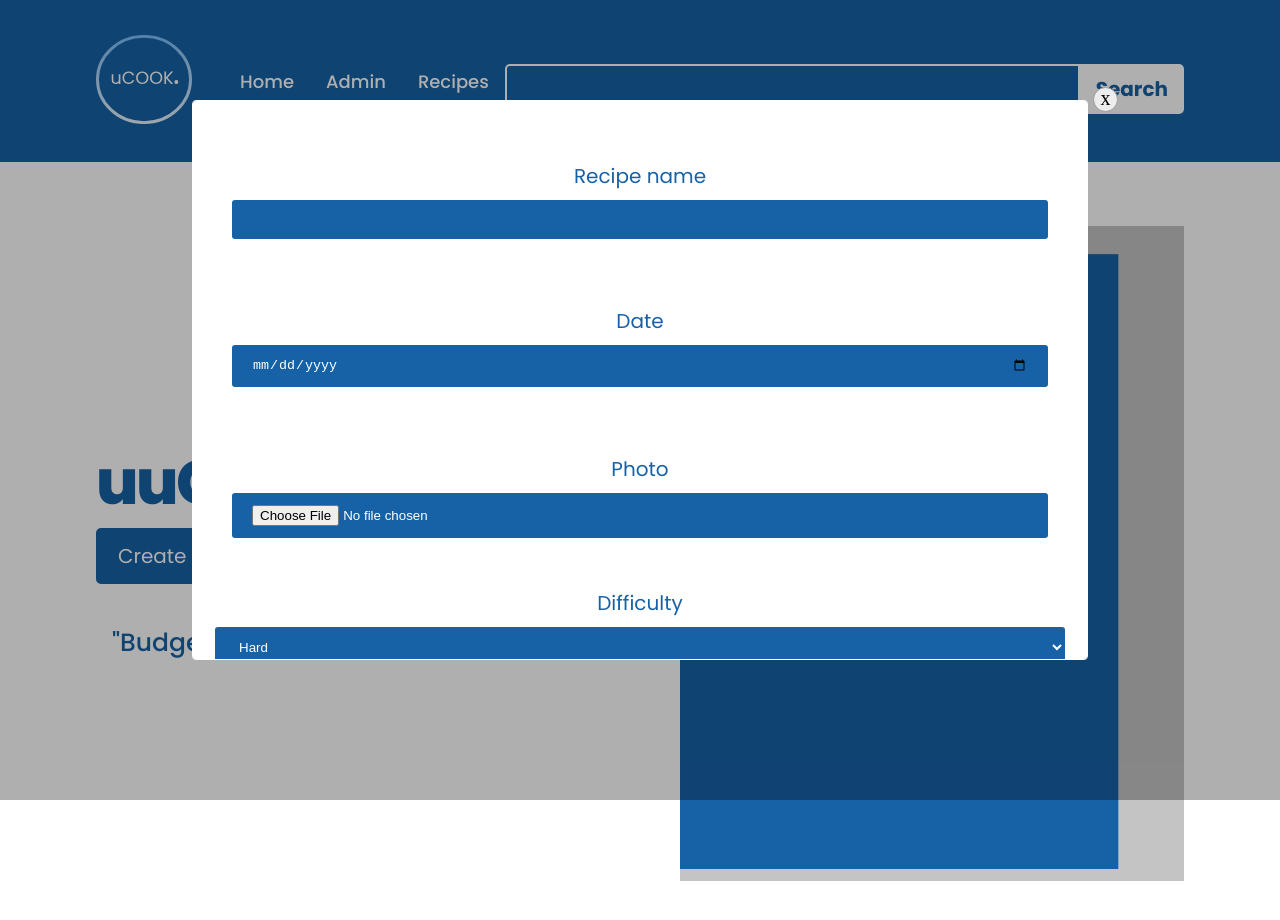
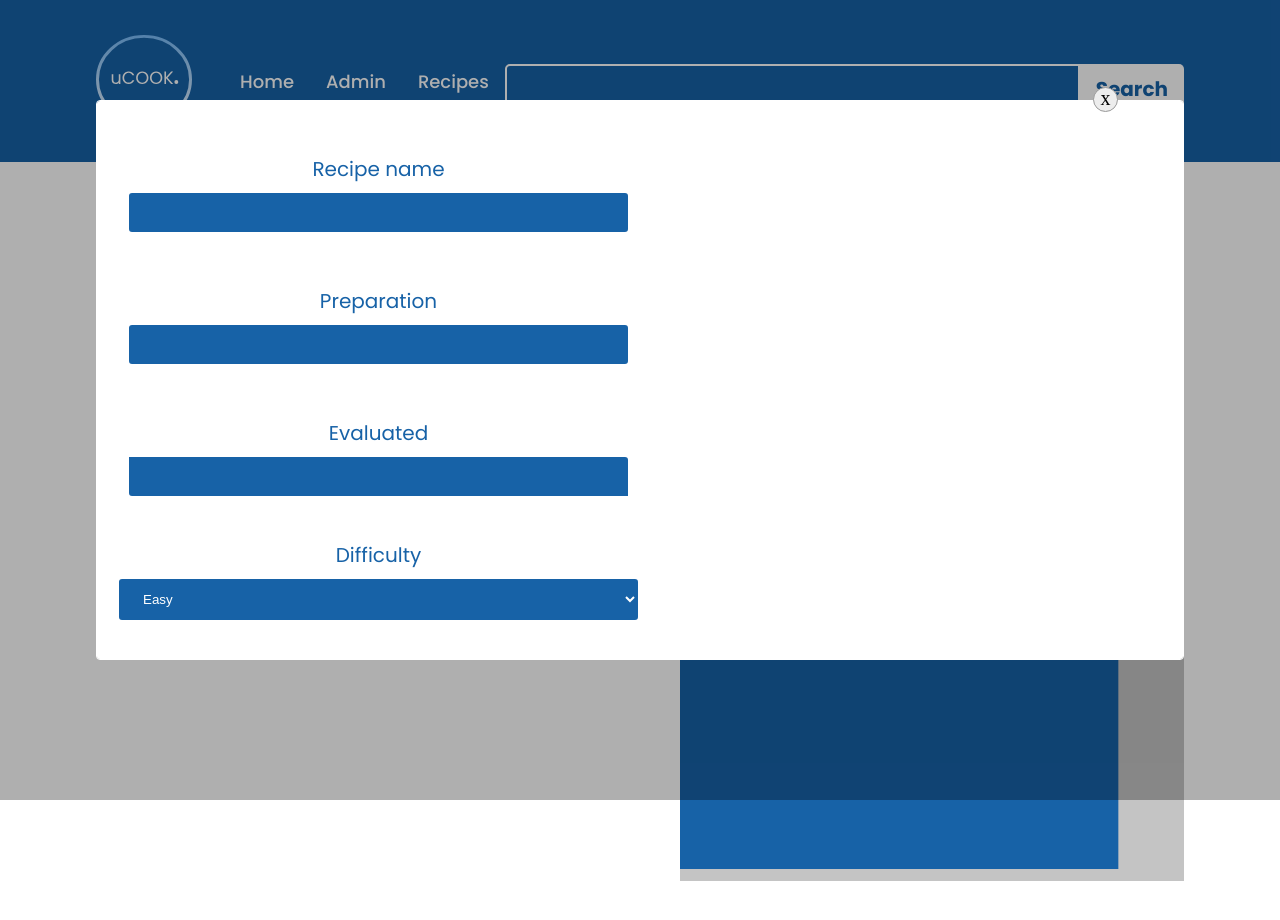
Before and after one commit to miraZz99/kucharka, a React (Create React App) app in the folder client/: page / in a window 1280 px wide. Both pictures are taken after a click on the button "Create". Shown: the top 920 px of the page. Built offline with nearby package versions, Linux system fonts and the light colour scheme.

Commit message:
create,recipe,find

```diff
--- a/client/src/App.js
+++ b/client/src/App.js
@@ -3,7 +3,8 @@ import React from 'react'
 import { Recipes, Header } from './containers';
 import { Navbar} from './components';
 import './App.css';
-import Find from './componenty_A/Find';
+
+
 
 
 const App = () => {
@@ -12,7 +13,9 @@ const App = () => {
       <div className="color__bg">
 
       <Recipes />
+
         <Header />
+
       </div>
       {/* <Recipes /> */}
     </div>
--- a/client/src/components/navbar/Navbar.jsx
+++ b/client/src/components/navbar/Navbar.jsx
@@ -2,7 +2,9 @@ import React, { useState } from 'react'
 import { RiMenu3Line, RiCloseLine } from 'react-icons/ri';
 import logo from '../../assets/logo.svg'
 import './navbar.css';
-import axios from 'axios'
+
+
+
 
 
 
@@ -29,6 +31,7 @@ const Navbar = (props) => {
 
 
   return (
+
     <div className="cookbook__navbar">
       <div className="cookbook__navbar-links">
         <div className="cookbook__navbar-links_logo">
@@ -37,7 +40,7 @@ const Navbar = (props) => {
         <div className="cookbook__navbar-links_container">
           <p><a href="home">Home</a></p>
           <p><a href="admin">Admin</a></p>
-          <p onClick={props.recipe}>Recipes</p>
+          <p onClick={props.recipe} >Recipes</p>
         </div>
       </div>
       <div className="cookbook__navbar-popupb">
@@ -46,8 +49,8 @@ const Navbar = (props) => {
       <div className="cookbook__navbar-popupw">
       </div>
       <div className="cookbook__navbar-search">
-          <input type="text"></input>
-          <button type="button" onClick={props.search}>Search</button>
+      <input type="text"  name = "name"onChange={(event)=>props.find(event)} value={props.value}></input>
+      <button type="button" onClick={props.search} >Search</button>
         </div>
       <div className="cookbook__navbar-menu">
         {toggleMenu
--- a/client/src/components/popup/Popup.jsx
+++ b/client/src/components/popup/Popup.jsx
@@ -1,13 +1,20 @@
 import React, { useState } from 'react'
+import ListData from '../../componenty_A/ListData';
 import './popup.css';
 
 const Popup = props => {
+
   return (
+    <div>
     <div className="popup-box">
       <div className="box">
         <span className="close-icon" onClick={props.handleClose}>x</span>
         {props.content}
       </div>
+
+
+    </div>
+
     </div>
   );
 };
--- a/client/src/components/popup/popup.css
+++ b/client/src/components/popup/popup.css
@@ -9,7 +9,7 @@
 
 .box {
   position: relative;
-  width: 70%;
+  width: 85%;
   margin: 0 auto;
   height: auto;
   max-height: 70vh;
--- a/client/src/components/popupwin/Popupwin.jsx
+++ b/client/src/components/popupwin/Popupwin.jsx
@@ -1,9 +1,11 @@
 import React, { useState } from 'react'
 import './popupwin.css';
 import { Popup } from '../../components';
+import Create from '../../componenty_A/Create';
+import ListData from '../../componenty_A/ListData';
 
 
-const Popupwin = () => {
+const Popupwin = (props) => {
 
   const [isOpen, setIsOpen] = useState(false);
   const togglePopup = () => {
@@ -20,53 +22,72 @@ const Popupwin = () => {
           />
         </div>
       <div className="popupwin-content">
-          {isOpen && <Popup
+      {isOpen && <Popup
           content={<>
 
           {/* <h2>Create your recipe</h2> */}
+          <div className='Vypis'>
+          <div className='zkouska'>
           <div className="popupwin-content__recipename">
           <form>
             <p>
               <label for="name">Recipe name</label>
-              <input class="input" id="name" type="text" />
+              <input class="input" type="text" id="name" name="name" value={props.name} onChange={props.napln} />
             </p>
           </form>
           </div>
           <div className="popupwin-content__date">
           <form>
             <p>
-              <label for="date-input">Date</label>
-              <input class="input" id="date-input" type="date" />
+              <label for="date-input">Preparation</label>
+              <input class="input"  id="time-input" type="text"  name="preparation" value={props.preparation} onChange={props.napln} />
             </p>
           </form>
           </div>
           <div className="popupwin-content__photo">
           <form>
             <p>
-              <label for="file-input">Photo</label>
-              <input id="file-input" class="input" type="file" />
+              <label for="number-input">Evaluated</label>
+              <input id="number-input" class="input" type="number" name="evaluated" value={props.evaluated} onChange={props.napln}/>
             </p>
           </form>
           </div>
+
           <form>
             <p>Difficulty</p>
-            <select>
-              <option value="easy">Easy</option>
-              <option value="not-easy">Not Easy</option>
-              <option selected value="hard">Hard</option>
-              <option value="masterchef">MasterChef</option>
+
+            <select name = "difficulty" onChange={props.difficulty} >
+
+            <input type="text" name = "difficulty" value={props.difficulty}  onChange={props.napln}/>
+
+              <option selected value="Easy" >Easy</option>
+              <option value="Medium"  >Medium</option>
+              <option  value="Hard"  >Hard</option>
+
             </select>
+
 
           </form>
           <form>
 
             <p>Description of recipe</p>
-            <textarea>
+
+
+            <textarea name ="ingrediences" value={props.ingrediences}onChange={props.napln}>
 
             </textarea>
 
           </form>
-          <input type="submit" value="Create"></input>
+          <form>
+            <p>Author</p>
+            <input type="text" name="author" value={props.author} onChange={props.napln}></input>
+          </form>
+          <input type="submit" value = "Create" onClick={props.create} ></input>
+          </div>
+         <div  className='neco'>
+          <ListData books={props.input} />
+          </div>
+          </div>
           </>}
           handleClose={togglePopup}
           />}
--- a/client/src/components/popupwin/popupwin.css
+++ b/client/src/components/popupwin/popupwin.css
@@ -4,12 +4,20 @@
 *::after {
   box-sizing: border-box;
 }
-
+.zkouska{
+  width: 50%;
+}
+.neco{
+width: auto;
+}
 .popupwin-content h2 {
   color:#1762A7;
   font-family: 'Poppins';
 }
+.Vypis{
+  display:flex;
 
+}
 :root {
   --input-border: #8b8a8b;
   --input-focus-h: 245;
@@ -46,21 +54,22 @@
   outline: none;
 }
 
-.popupwin-content input[type=file] {
+.popupwin-content input[type=number] {
   width: 100%;
   padding: 12px 20px;
   margin: 8px 0;
   box-sizing: border-box;
   background-color: #1762A7;
   color: white;
-  border-radius: 5px 5px 5px 5px;
+  border-radius: 0px 5px 0px 5px;
   outline: none;
 }
 
-.popupwin-content input[type=date] {
+.popupwin-content input[type=time] {
+
   width: 100%;
   padding: 12px 20px;
-  margin: 8px 0;
+  margin: 0px 0;
   box-sizing: border-box;
   background-color: #1762A7;
   color: white;
--- a/client/src/componenty_A/Create.jsx
+++ b/client/src/componenty_A/Create.jsx
@@ -1,6 +1,7 @@
 import React, { useEffect, useState } from 'react'
 import axios from 'axios'
 import ListData from "./ListData";
+import { Popup, Popupwin } from '../components';
 
 
 
@@ -14,45 +15,33 @@ export default function Create(props) {
     difficulty: "",
     author: "",
   })
- const[input,setInput] =useState([])
+  const [input, setInput] = useState([])
 
   const handleChange = (event) => {
     setValues({ ...values, [event.target.name]: event.target.value })
   }
   const handleFormSubmit = () => {
+    console.log("Create");
     setInput([values])
     axios.post(`http://localhost:8080/recipe`, values)
-      .then(response => props.addRecipi(response.data) )
+      .then(response => props.addRecipi(response.data))
       .catch((error) => console.log(error));
   }
   return (
     <div>
-      <h1>Recepty</h1>
-      <br />
-      <input type="text" placeholder="name" name='name' value={values.name} onChange={handleChange}></input>
-      <br />
-      <br />
-      <input type="text" placeholder="ingrediences" name='ingrediences' value={values.ingrediences.value} onChange={handleChange} ></input>
+      <Popupwin name={values.name} ingrediences={values.ingrediences}
+        preparation={values.preparation}
+        evaluated={values.evaluated}
+        difficulty={values.difficulty}
+        author={values.author}
+        napln={handleChange}
+        create={handleFormSubmit}
+        input ={input}
+      />
 
-      <br />
-      <br />
-      <input type="text" placeholder="preparation" name='preparation' value={values.preparation} onChange={handleChange}></input>
-      <br />
-      <br />
-      <input type="text" placeholder="evaluated" name='evaluated' value={values.evaluated} onChange={handleChange}></input>
-      <br />
-      <br />
-      <input type="text" placeholder="difficulty" name='difficulty' value={values.difficulty} onChange={handleChange} ></input>
-      <br />
-      <br />
-      <input type="text" placeholder="author" name='author' value={values.author} onChange={handleChange}></input>
-      <br />
-      <br />
-      <button onClick={handleFormSubmit}> Pridat</button>
-<div>
-      <ListData books = {input}/>
 
-      </div>
+        {/* <ListData books={input} /> */}
+
     </div>
   )
 }
--- a/client/src/componenty_A/Find.jsx
+++ /dev/null
@@ -1,46 +0,0 @@
-import React , {useState, useEffect} from "react";
-import '../App.css';
-import axios from 'axios'
-import ListData from "./ListData";
-import Navbar from "../components/navbar/Navbar";
-import CookBookList from "./CookBookList";
-
-
-
-export default function Find(){
-
-	const [find,setFind]=useState({
-		name:""
-	})
-	const [vysledek,setVysledek]=useState([])
-
-
-	const finded = (event)=>{
-		console.log("ano klika to");
-		setFind( {...find,[event.target.name] :event.target.value})
-	}
-	function fidnPost (){
-		console.log("ano klika to");
-		axios.post("http://localhost:8080/recipe/find",find)
-		.then(response => setVysledek(response.data))
-		.catch((error) => console.log(error));
-	}
-	console.log(vysledek);
-    return (
-<div>
-{/* <input type="text" placeholder="Find recipe" name="name" onChange={(event)=>finded(event)} value={find.name}></input>
-<button type="button" onClick={fidnPost}>FIND</button> */}
-<div>
-{/* <Navbar search ={fidnPost} input ={finded}/> */}
-</div>
-<div >
-              {vysledek?
-                  <ListData  books = {vysledek}/>:alert("Nezadal jsi žadný recept")
-                  }
-
-</div>
-
-
-    </div>
-    )
-}
--- a/client/src/componenty_A/ListData.jsx
+++ b/client/src/componenty_A/ListData.jsx
@@ -10,7 +10,7 @@ export default function ListData(props){
     return(
         <div className="ol">
         { books.length >0 && books.map((book,index)=> {
-            return <div className="border" key={index}>{book.name}, {}
+            return <div className="border" key={index}>{book.name} {}
 
             </div>
         })}
--- a/client/src/containers/header/Header.jsx
+++ b/client/src/containers/header/Header.jsx
@@ -2,6 +2,7 @@ import React, { useState } from 'react';
 import cookbook from '../../assets/Cookbook.svg'
 import './header.css';
 import { Popupwin } from '../../components';
+import Create from '../../componenty_A/Create';
 
 
 
@@ -14,7 +15,8 @@ const Header = () => (
         uuCookbook
         </h1>
       <div className="cookbook__header-content__button">
-        <Popupwin />
+        {/* <Popupwin /> */}
+        <Create/>
       </div>
       <div className="cookbook__header-content__popupwin">
 
```
Also changed, not shown: client/src/componenty_A/CookBookList.jsx (+57 -17 lines), 2 other files (tests, documents, lock files or other folders).
